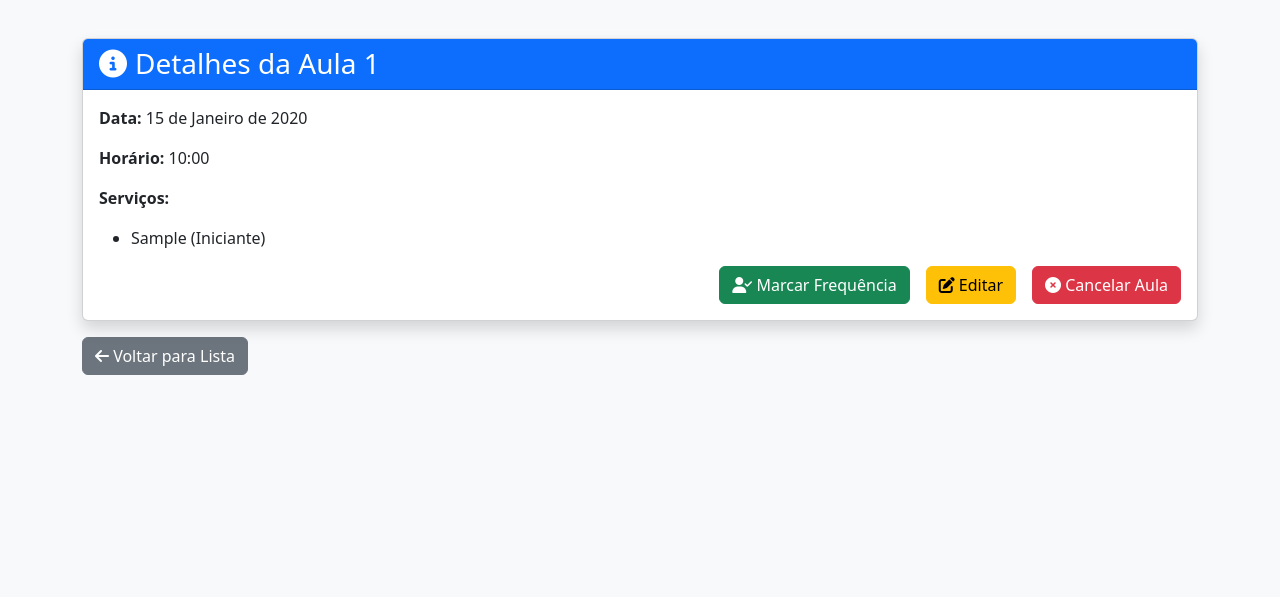
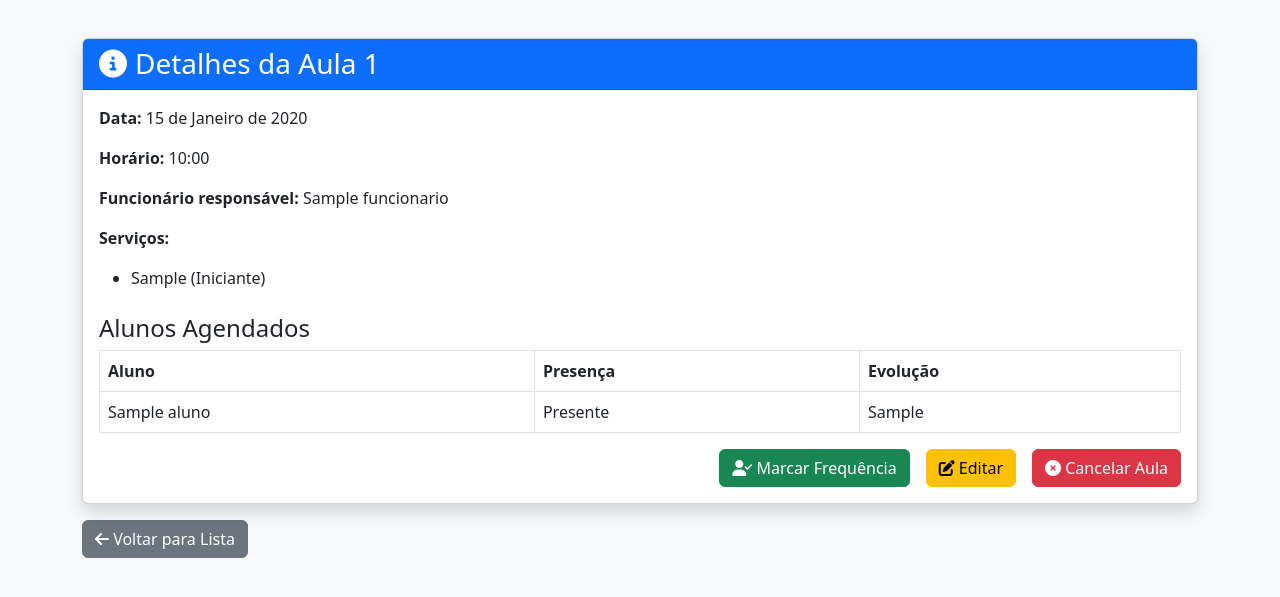
Before and after one commit to virlaniacanuto12/estudio_pilates, a Django app: page /studio/aulas/1/ in a window 1280 px wide. Shown: the part 56-653 px from the top of the page. Run offline with Django 5.2, Linux system fonts and the light colour scheme; tables that the repository leaves empty hold one stand-in row (values such as "Sample post"); some libraries are stand-ins or nearby versions.

Commit message:
feat: exibir responsável por aula em detalhes #99

```diff
--- a/studio/templates/studio/aula/detalhar_aula.html
+++ b/studio/templates/studio/aula/detalhar_aula.html
@@ -13,6 +13,7 @@
         <div class="card-body">
             <p><strong>Data:</strong> {{ aula.data }}</p>
             <p><strong>Horário:</strong> {{ aula.horario }}</p>
+            <p><strong>Funcionário responsável:</strong> {{ aula.funcionario.nome }}</p>
             <p><strong>Serviços:</strong></p>
             <ul>
                 {% for servico in aula.servicos.all %}
@@ -28,19 +29,49 @@
                 </div>
             {% endif %}
 
+            <h4 class="mt-4">Alunos Agendados</h4>
+            <table class="table table-bordered mt-2">
+                <thead>
+                    <tr>
+                        <th>Aluno</th>
+                        <th>Presença</th>
+                        <th>Evolução</th>
+                    </tr>
+                </thead>
+                <tbody>
+                    {% for participacao in aula.participacoes.all %}
+                        {# Ajuste esta condição conforme sua lógica para filtrar cancelamentos #}
+                        {% if not participacao.aluno.cancelou_aula or participacao.frequencia %}
+                        <tr>
+                            <td>{{ participacao.aluno.nome }}</td>
+                            <td>{% if participacao.frequencia %}Presente{% else %}Ausente{% endif %}</td>
+                            <td>{{ participacao.evolucao_na_aula|default:"-" }}</td>
+                        </tr>
+                        {% endif %}
+                    {% empty %}
+                        <tr>
+                            <td colspan="3">Nenhum aluno agendado para esta aula.</td>
+                        </tr>
+                    {% endfor %}
+                </tbody>
+            </table>
+
             <div class="d-grid gap-2 d-md-flex justify-content-md-end">
-                {% if aula.cancelada %}
-                    <span class="badge bg-danger">Cancelada</span>
-                {% else %}
+                {% if not aula.cancelada %}
                     <a href="{% url 'studio:frequencia_aula' aula.codigo %}" class="btn btn-success me-md-2">
                         <i class="fas fa-user-check"></i> Marcar Frequência
                     </a>
                     <a href="{% url 'studio:editar_aula' aula.codigo %}" class="btn btn-warning me-md-2">
                         <i class="fas fa-edit"></i> Editar
                     </a>
-                    <a href="{% url 'studio:cancelar_aula' aula.codigo %}" class="btn btn-danger" onclick="return confirm('Tem certeza que deseja cancelar esta aula?');">
-                        <i class="fas fa-times-circle"></i> Cancelar Aula
-                    </a>
+                    <form action="{% url 'studio:cancelar_aula' aula.codigo %}" method="post" class="d-inline" onsubmit="return confirm('Tem certeza que deseja cancelar esta aula?');">
+                        {% csrf_token %}
+                        <button type="submit" class="btn btn-danger">
+                            <i class="fas fa-times-circle"></i> Cancelar Aula
+                        </button>
+                    </form>
+                {% else %}
+                    <span class="badge bg-danger">Cancelada</span>
                 {% endif %}
             </div>
         </div>
```
